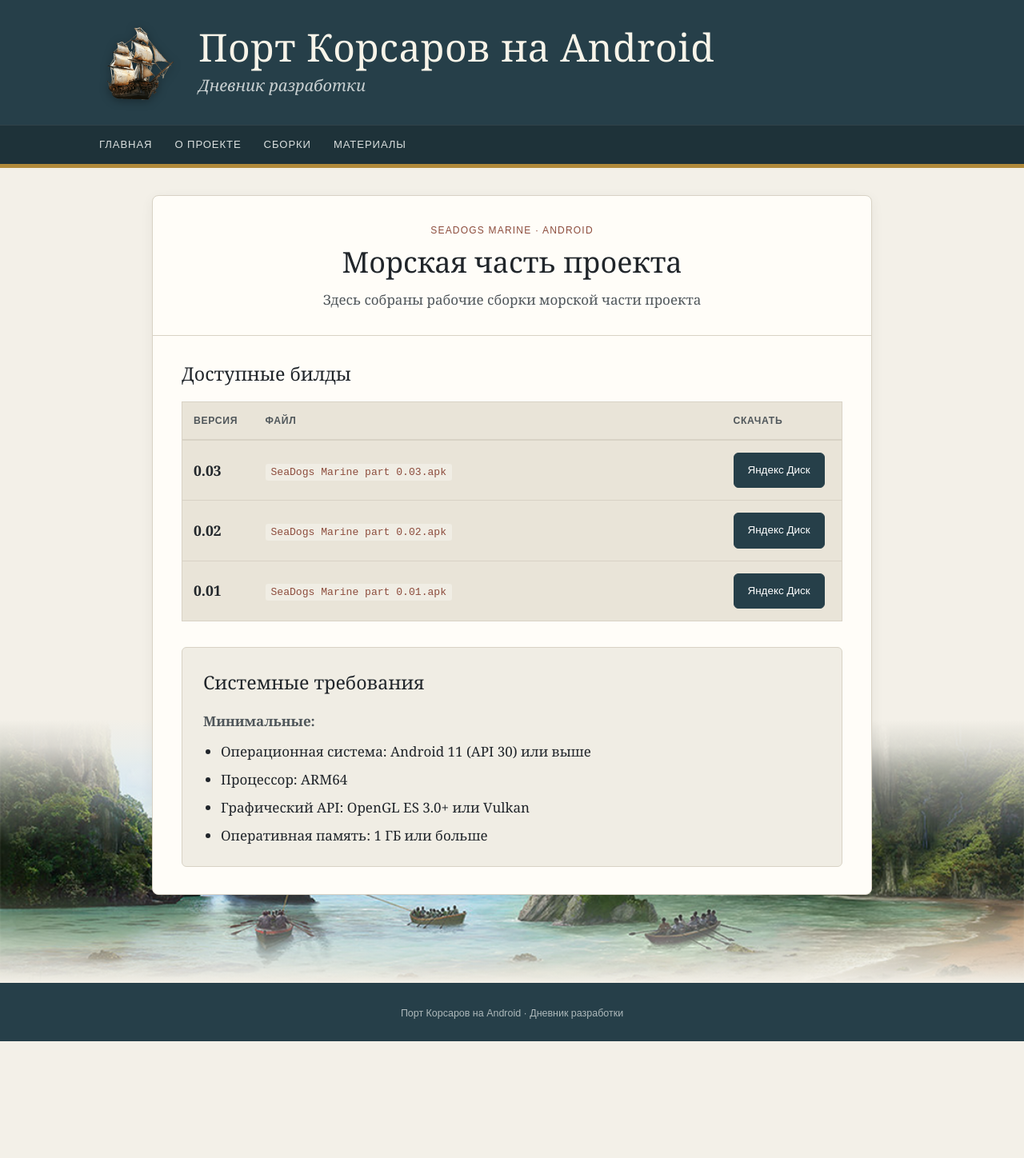
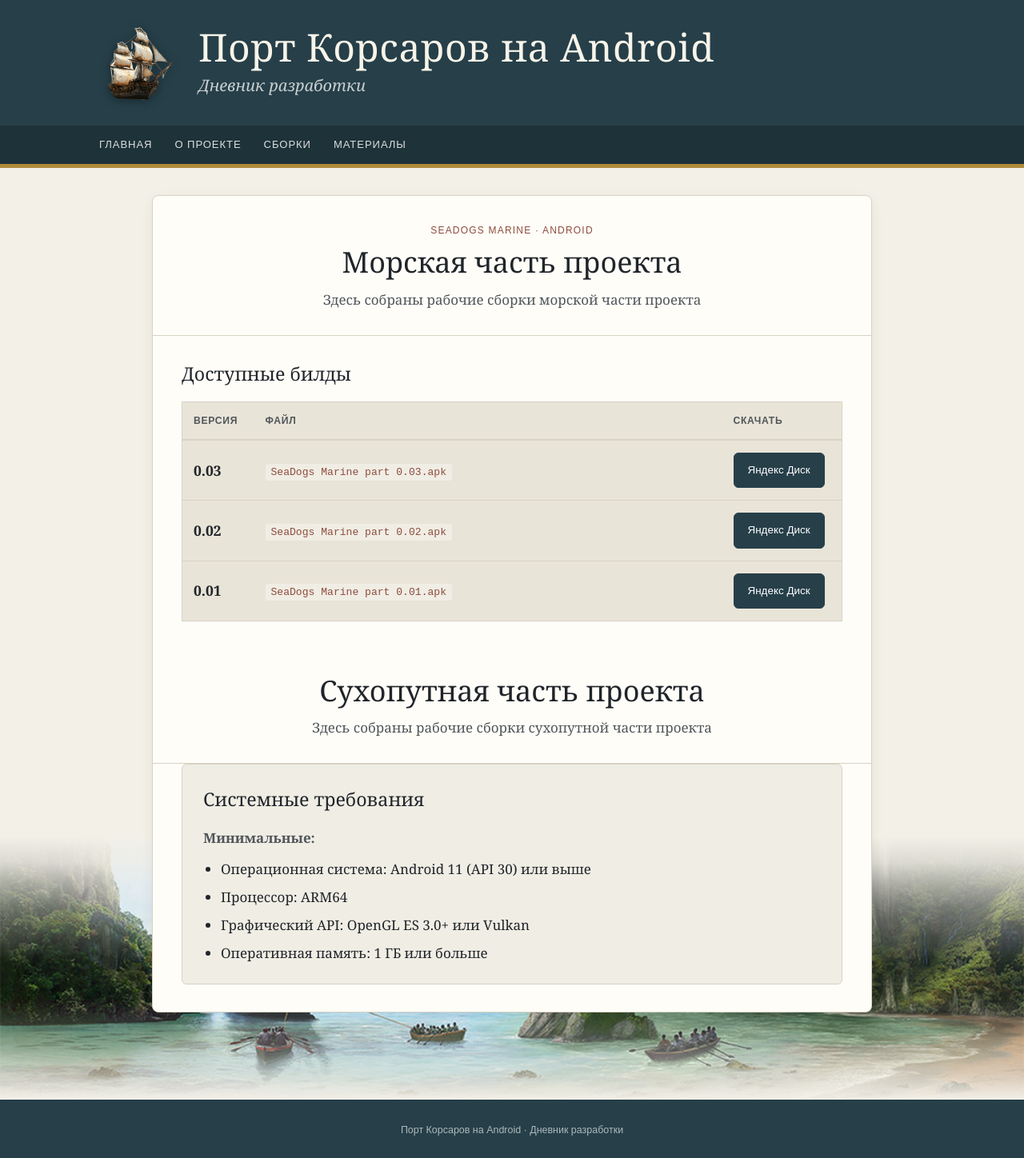
Before and after one commit to tislic/SeaDogsPort, a Jekyll site: the page built from сборки.md, in a window 1280 px wide. Shown: the whole page at 80% size. Built offline with Jekyll 4.4.1, drawn with Linux system fonts in a browser that asks for light colours; before the commit the page ends 1302 px from its top, so only the background shows below that.

Commit message:
Add land builds section header

```diff
--- a/сборки.md
+++ b/сборки.md
@@ -44,6 +44,11 @@ permalink: /сборки/
     </div>
   </div>
 
+  <div class="builds-header">
+    <h2>Сухопутная часть проекта</h2>
+    <p>Здесь собраны рабочие сборки сухопутной части проекта</p>
+  </div>
+
   <div class="requirements">
     <h3>Системные требования</h3>
     <p class="requirements-note"><strong>Минимальные:</strong></p>
```
